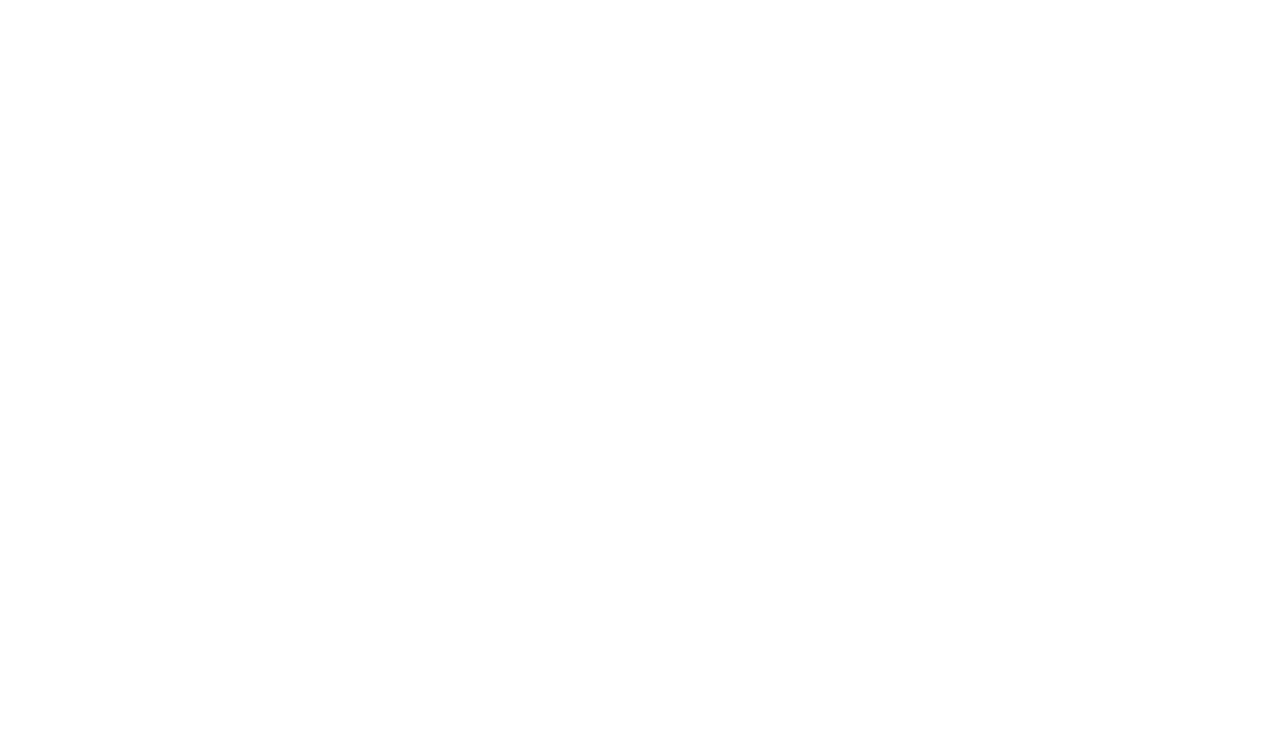
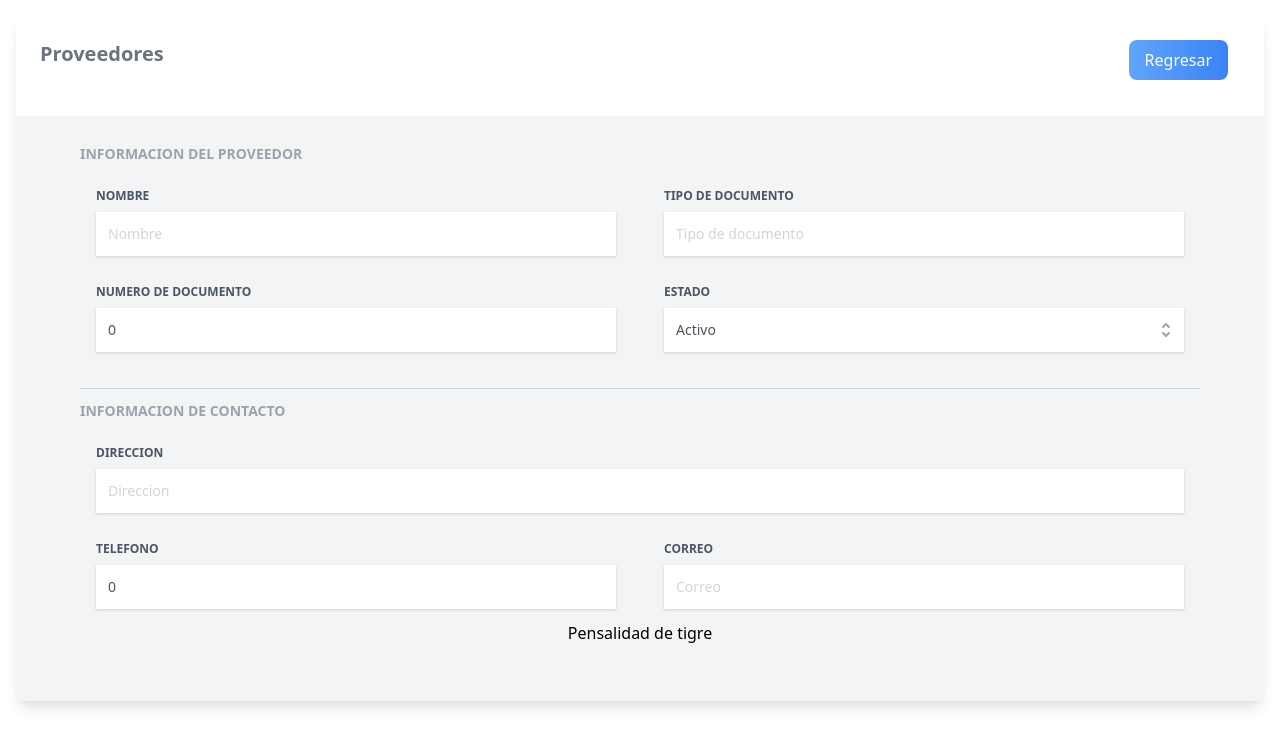
Before and after one commit to JeanMarcoMiranda/op-mini, a React (Create React App) app in the folder client/: page /supplier/form in a window 1280 px wide. Shown: the top 746 px of the page. Built offline with nearby package versions, Linux system fonts and the light colour scheme.

Commit message:
[W-03] Formulario provedores creada

```diff
--- a/client/src/components/common/Input.tsx
+++ b/client/src/components/common/Input.tsx
@@ -19,12 +19,10 @@
 }) => {
   return (
     <div className="relative w-full mb-3">
-      {label ? (
+      {label && (
         <label className="text-left block uppercase text-gray-600 text-xs font-bold mb-2">
           {label}
         </label>
-      ) : (
-        false
       )}
       <input
         type={type}
--- a/client/src/components/common/InputSelect.tsx
+++ b/client/src/components/common/InputSelect.tsx
@@ -1,43 +1,38 @@
-import React, { Fragment, Dispatch, SetStateAction, useState } from 'react';
+import React, { Fragment, ChangeEventHandler, Dispatch, SetStateAction } from 'react';
 import { Listbox, Transition } from '@headlessui/react';
 import { CheckIcon, SelectorIcon } from '@heroicons/react/solid';
 
-//Dispatch<SetStateAction<string>>
 interface InputSelectProps {
   label?: string;
-  valinit?: IFormSupplierIOptions;
-  options: IFormSupplierOptions;
+  name: string;
+  value: any;
+  options: IFormOptions[];
+  onChange: ChangeEventHandler<HTMLSelectElement>;
+  handleChange: Dispatch<SetStateAction<any>>;
 }
 
 const SelectComponent: React.FC<InputSelectProps> = ({
   label,
-  valinit,
+  name,
+  value,
   options,
+  onChange,
+  handleChange
 }) => {
-
-  //console.log(valDef.label)
-  const found = options.find(opt => opt.value === valinit);
-  const [selected, setSelected] = useState<IFormSupplierIOptions>(options[0]);
-  //console.log("selected", selected)
-  //console.log("selected.value", selected.value)
-  console.log("found", found)
-  console.log("selected", selected)
-  console.log("options", options)
-
-
   return (
     <div className="relative mb-3">
-      {label ? (
+      {label && (
         <label className="text-left block uppercase text-gray-600 text-xs font-bold mb-2">
           {label}
         </label>
-      ) : (
-        false
       )}
-      <Listbox value={selected} onChange={setSelected}>
+      <Listbox value={value} refName={name} onChange={(e) => {
+        onChange(e)
+        handleChange(e)
+      }}>
         <Listbox.Button className="relative w-full border-0 px-3 py-3 text-gray-600 bg-white text-sm text-left shadow focus:outline-none focus:ring">
           <span className="block truncate">
-            {selected.label}
+            {value.label}
           </span>
           <span className="absolute inset-y-0 right-0 flex items-center pr-2 pointer-events-none">
             <SelectorIcon
@@ -53,9 +48,9 @@
           leaveTo="opacity-0"
         >
           <Listbox.Options className="absolute w-full py-1 mt-1 overflow-auto bg-white rounded-md shadow-lg max-h-60 ring-1 ring-black ring-opacity-5 focus:outline-none text-sm">
-            {options.map((option, optionIdx) => (
+            {options.map((option:IFormOptions, index:number) => (
               <Listbox.Option
-                key={optionIdx}
+                key={index}
                 value={option}
                 className={({ active }) =>
                   `${active ? 'text-blue-700 bg-blue-100' : 'text-gray-600'}
--- a/client/src/types.d.ts
+++ b/client/src/types.d.ts
@@ -15,13 +15,10 @@
   doctype: string;
   docnum: number;
   address: string;
-  active: boolean;
+  active: IFormSupplierOptions;
 };
 
-interface IFormSupplierIOptions {
-  id: number;
+interface IFormOptions {
   label: string;
-  value: string | number | boolena ;
+  value: string | number | boolean;
 };
-
-interface IFormSupplierOptions extends Array<IFormSupplierIOptions>{}
--- a/client/src/views/Suppliers/index.tsx
+++ b/client/src/views/Suppliers/index.tsx
@@ -97,7 +97,7 @@
                   Icon={AnnotationIcon}
                   hover
                 />
-                <Link to={`/supplier/update/${_id}`}>
+                <Link to={`/supplier/form/${_id}`}>
                 <IconComponent
                   width={5}
                   color="purple"
--- a/client/src/views/Suppliers/supplierForm.tsx
+++ b/client/src/views/Suppliers/supplierForm.tsx
@@ -7,9 +7,9 @@
 import { useForm, Controller, SubmitHandler } from 'react-hook-form';
 import { useParams } from 'react-router-dom';
 
-const options: IFormSupplierOptions = [
-  { id: 1, label: 'Activo', value: true },
-  { id: 2, label: 'Inactivo', value: false },
+const options: IFormOptions[] = [
+  { label: 'Activo', value: true },
+  { label: 'Inactivo', value: false },
 ];
 
 const SupplierView: React.FC = () => {
@@ -37,6 +37,8 @@
     return hoverStyles;
   }
 
+  const [show, setShow] = useState(false);
+  const [selActive, setSelActive] = useState<IFormOptions>(options[0]);
   const { control, handleSubmit, setValue } = useForm<
     TFormValues<IFormSupplier>
   >({
@@ -48,18 +50,16 @@
         doctype: '',
         docnum: 0,
         address: '',
-        active: false,
+        active: options[0],
       },
     },
   });
-  //console.log(watch());
-
-  const [init, setInit] = useState<IFormSupplierIOptions>();
 
   async function supplierGet() {
     const URL: RequestInfo = `http://localhost:5000/suppliers/${id}`;
     const response = await fetch(URL);
     const data = await response.json();
+    let active = data.active ? options[0] : options[1];
     if (response.ok) {
       setValue('values', {
         name: data.name,
@@ -68,10 +68,10 @@
         doctype: data.doctype,
         docnum: data.docnum,
         address: data.address,
-        active: data.active,
+        active: active,
       });
-      setInit(data.active)
-      //console.log("valinit", init)
+      setSelActive(active)
+      setShow(true)
     } else {
       console.log('Error: Unknow error || Server error');
     }
@@ -80,10 +80,10 @@
   const onSubmit: SubmitHandler<IFormSupplier> = (data) => console.log(data);
 
   useEffect(() => {
-    supplierGet();
+    id ? supplierGet() : setShow(true)
   }, []);
 
-  return (
+  return show ? (
     <>
       <div className="container mx-auto">
         <div className="grid grid-cols-1 gap-4 px-4 py-4 mx-auto">
@@ -155,10 +155,19 @@
                     />
                   </div>
                   <div className="px-4">
-                    <SelectComponent
-                      label="Estado"
-                      valinit={init}
-                      options={options}
+                    <Controller
+                      control={control}
+                      name="values.active"
+                      render={({ field: { onChange, name } }) => (
+                        <SelectComponent
+                          label="Estado"
+                          name={name}
+                          value={selActive}
+                          options={options}
+                          onChange={onChange}
+                          handleChange={setSelActive}
+                        />
+                      )}
                     />
                   </div>
                 </div>
@@ -215,13 +224,15 @@
                     />
                   </div>
                 </div>
+                <button type="submit">Pensalidad de tigre</button>
               </form>
             </div>
           </div>
         </div>
       </div>
     </>
-  );
+  ): <></>;
+
 };
 
 export default SupplierView;
```
Also changed, not shown: client/src/routes/index.tsx (+7 -2 lines).
